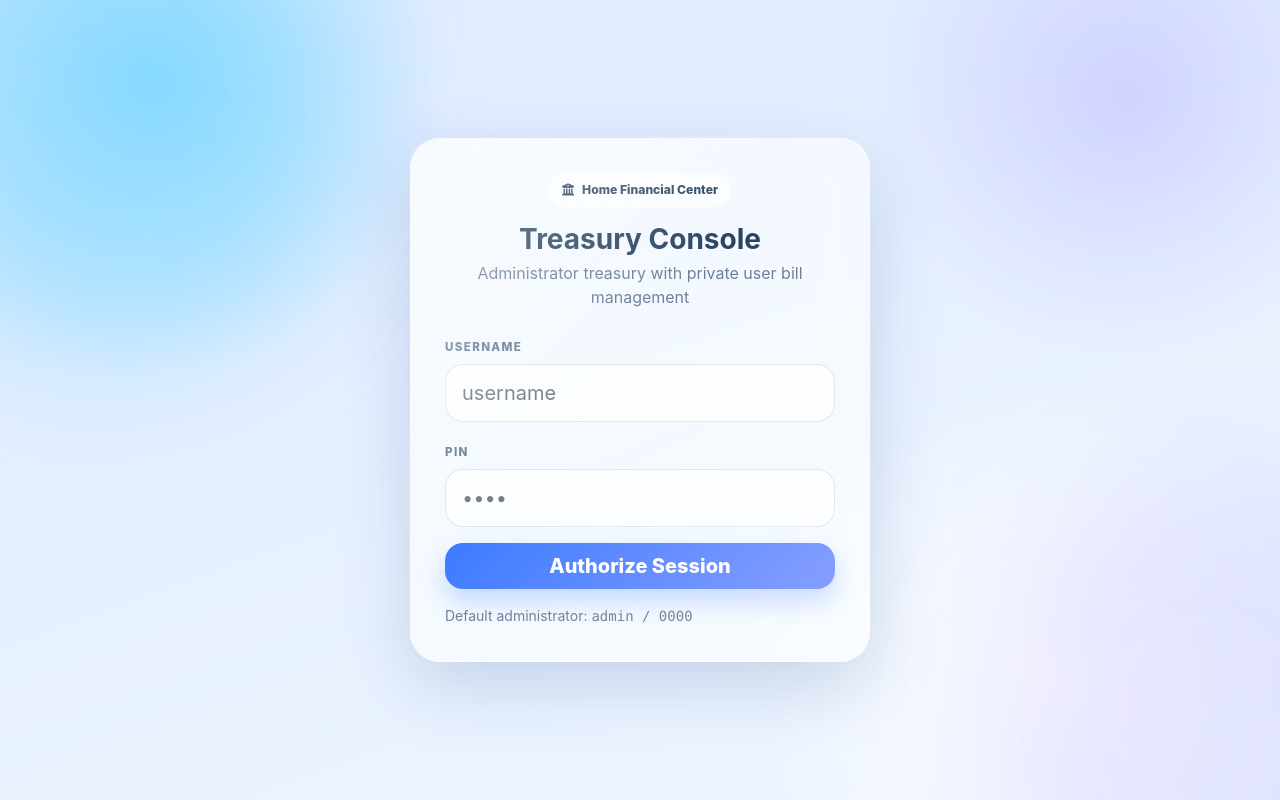
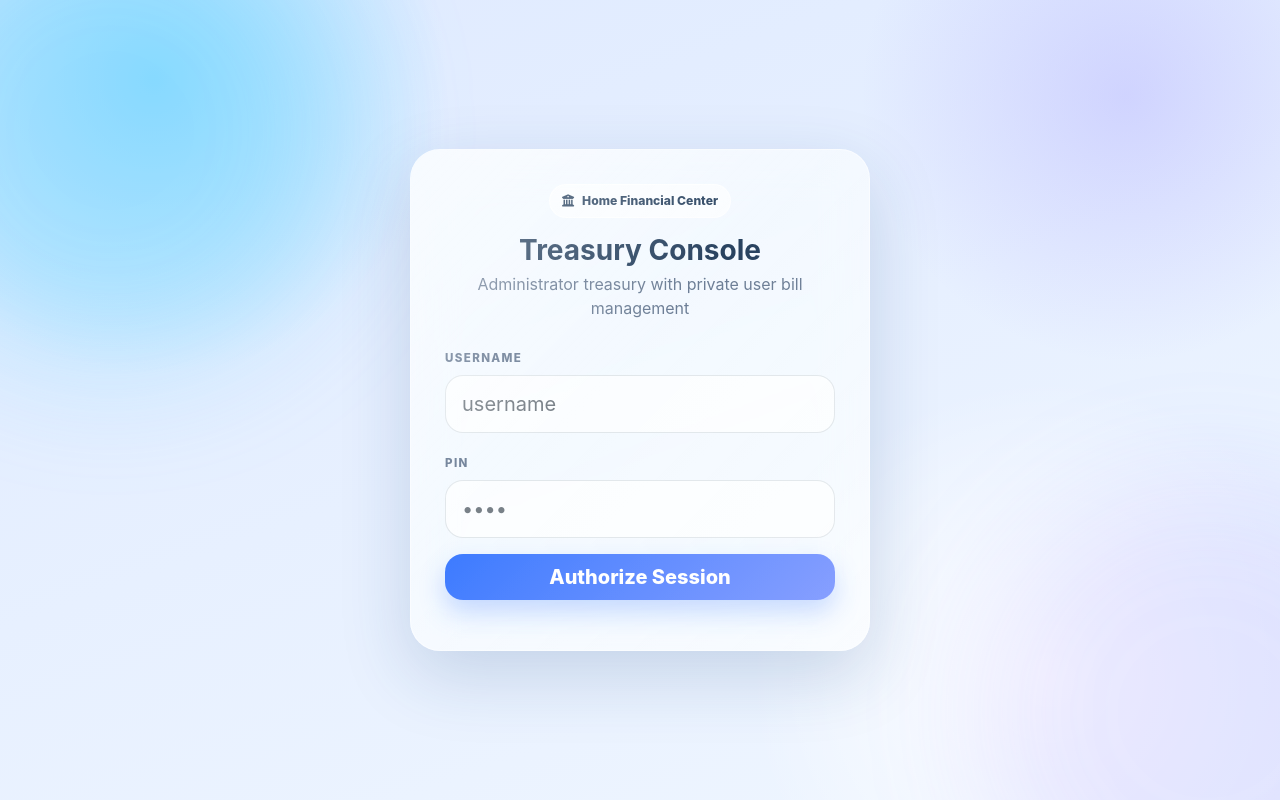
Before and after one commit to rickymcelroy0/-Home-Financial, a plain HTML site: page index.html in a window 1280 px wide. Drawn offline with nearby package versions, Linux system fonts and the light colour scheme; no server answers.

Commit message:
Add files via upload

```diff
--- a/index.html
+++ b/index.html
@@ -136,7 +136,7 @@
       </div>
       <button id="login-btn" class="btn btn-primary btn-lg w-100">Authorize Session</button>
       <div id="login-err" class="alert alert-danger mt-3 d-none mb-0"></div>
-      <div class="small muted mt-3">Default administrator: <span class="mono">admin / 0000</span></div>
+      <div class="small muted mt-3"><span class="mono"></span></div>
     </div>
   </div>
 
```
